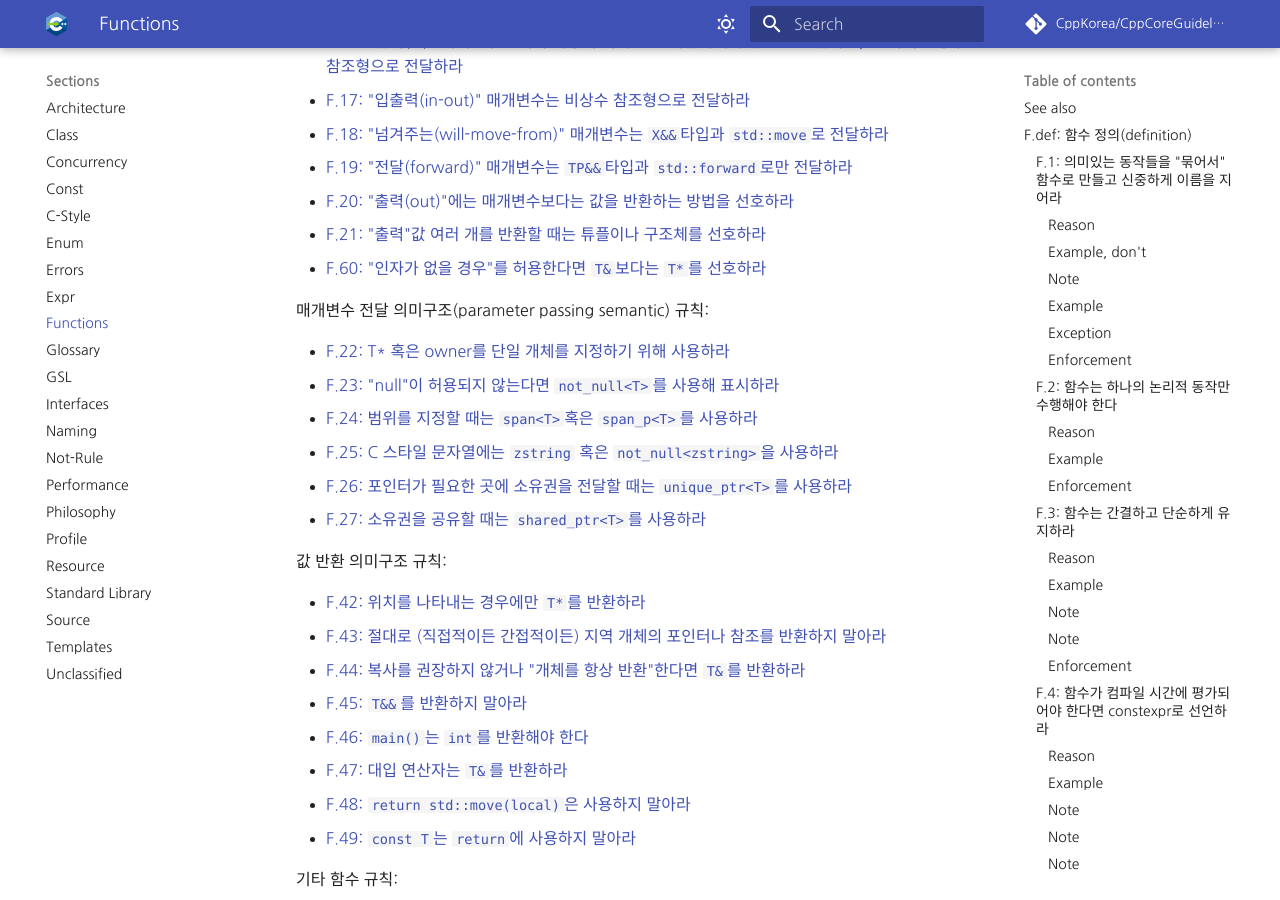
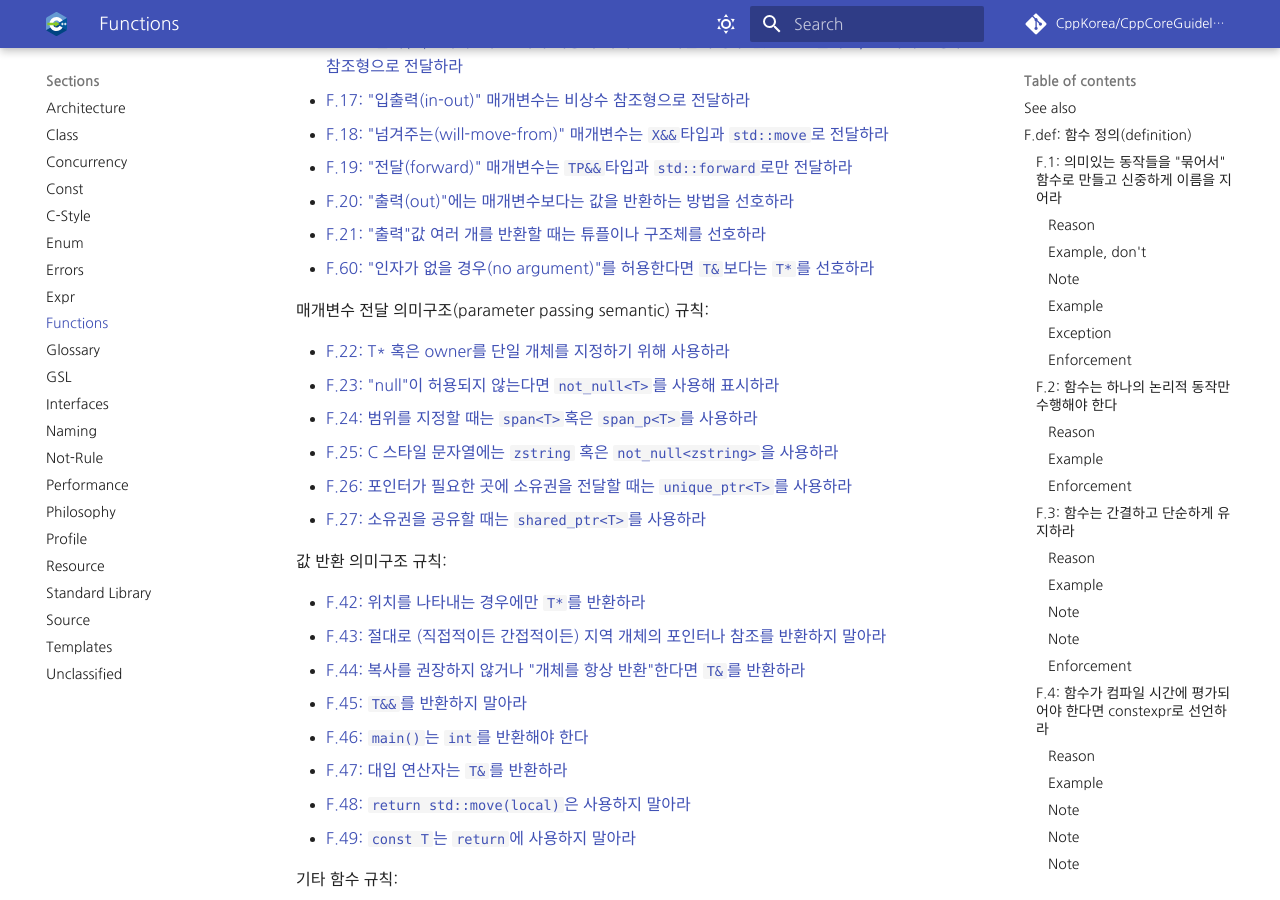
Before and after one commit to CppKorea/CppCoreGuidelines, an MkDocs documentation site: the page built from sections/Functions.md, in a window 1280 px wide and 900 px high, scrolled down 869 px. Built offline with MkDocs 1.6.1 and Material for MkDocs 9.7.7, drawn with Linux system fonts in a browser that asks for light colours; some web fonts are replaced; comment, search, counter and statistics services are not loaded.

Commit message:
Update sections/Functions.md
Co-authored-by: Park DongHa <luncliff@gmail.com>

```diff
--- a/sections/Functions.md
+++ b/sections/Functions.md
@@ -35,7 +35,7 @@
 * [F.19: "전달(forward)" 매개변수는 `TP&&`타입과 `std::forward`로만 전달하라](#Rf-forward)
 * [F.20: "출력(out)"에는 매개변수보다는 값을 반환하는 방법을 선호하라](#Rf-out)
 * [F.21: "출력"값 여러 개를 반환할 때는 튜플이나 구조체를 선호하라](#Rf-out-multi)
-* [F.60: "인자가 없을 경우"를 허용한다면 `T&`보다는 `T*`를 선호하라](#Rf-ptr-ref)
+* [F.60: "인자가 없을 경우(no argument)"를 허용한다면 `T&`보다는 `T*`를 선호하라](#Rf-ptr-ref)
 
 매개변수 전달 의미구조(parameter passing semantic) 규칙:
 
```
